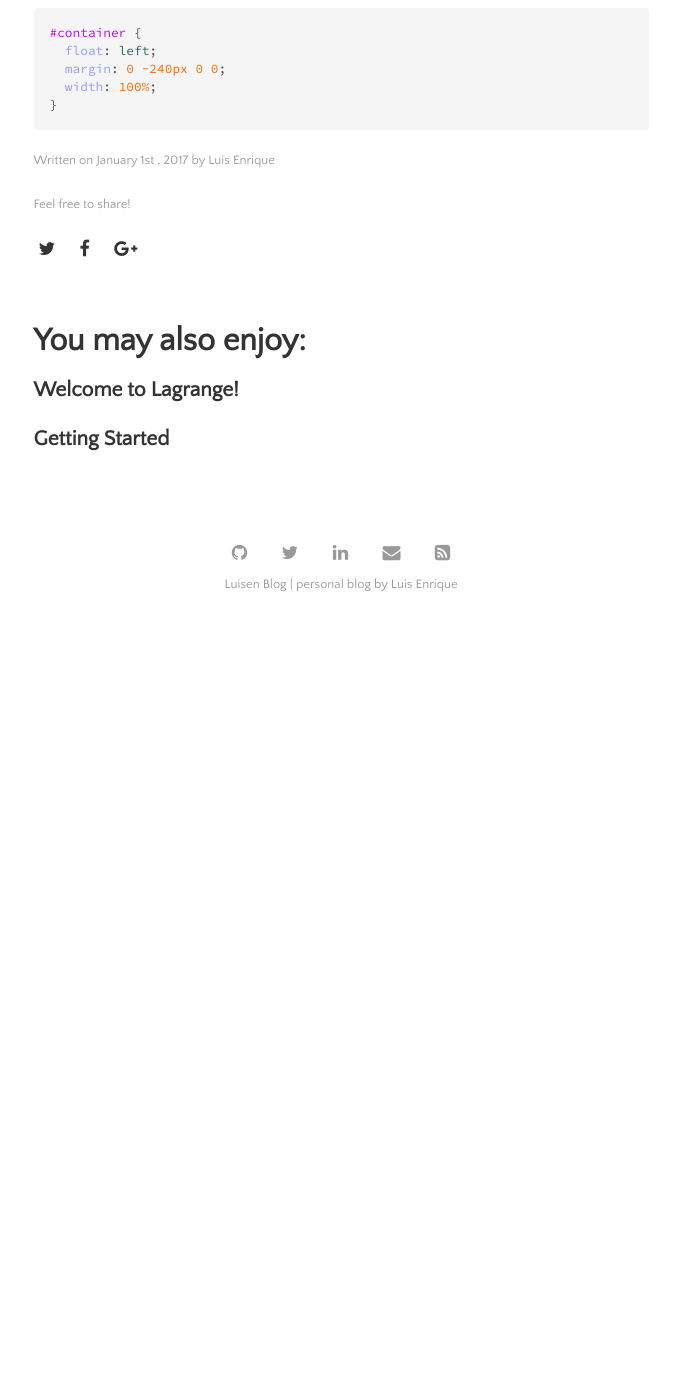
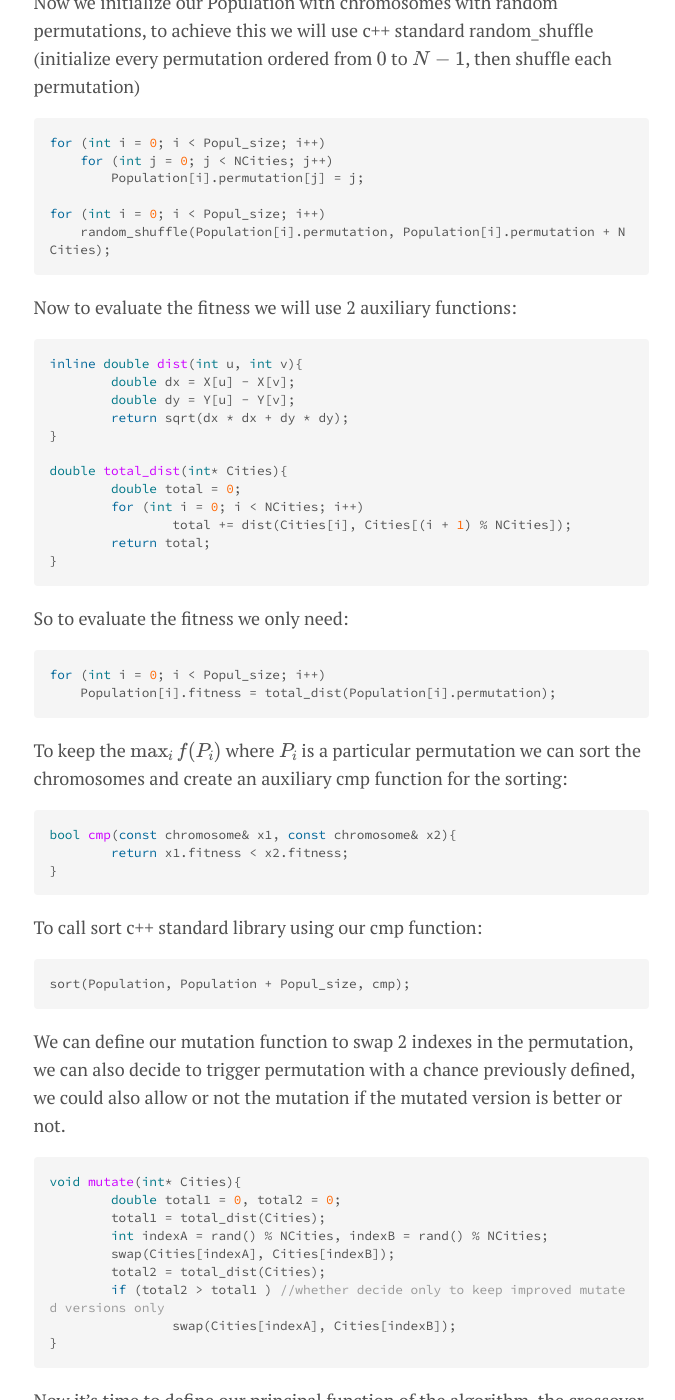
Before and after one commit to luisenriqueg/blog, a Jekyll site: the page built from _posts/2017-01-01-sample-post.md, in a window 1280 px wide and 1400 px high, scrolled down 4340 px. Shown: the whole window, without its empty margins (299-974 px from the left). Built offline with Jekyll 4.4.1, drawn with Linux system fonts in a browser that asks for light colours; nearby versions of some CDN libraries; formulas are drawn with MathJax 3; before the commit the page ends 4970 px from its top, so only the background shows below that; some of the changed text lies outside the part shown.

Commit message:
coded all the functions
defined and coded all functions

````diff
--- a/_posts/2017-01-01-sample-post.md
+++ b/_posts/2017-01-01-sample-post.md
@@ -72,8 +72,8 @@ Let the cities be enumerated, we can permute the enumeration of the cities and e
 
 ### Implementing the code in C++
 
-First we will define a city as an ordered pair $(x_i, y_i)$ for $i = 0, ...,N-1$ in a space $\mathbb{Z}\times\mathbb{Z}$ in a grid $\mbox{NSPACE}\times\mbox{NSPACE}$ we will create 2 arrays one for storing the $x$ and another for the $y$ (this could also be done with a pair)
-Additionally, we will define our main variables NSPACE (grid size), NCities (number of cities), Popul_size (Population size), NIter (Iterations we will rung the algorithm).
+First we will define a city as an ordered pair $(x_i, y_i)$ for $i = 0, ...,N-1$ in a space $\mathbb{Z}\times\mathbb{Z}$ in a grid $\mbox{NSPACE}\times\mbox{NSPACE}$ we will create 2 arrays one for storing the $x_i$ and another for the $y_i$ (this could also be done with a pair)
+Additionally, we will define our main variables NSPACE (grid size), NCities (number of cities), Popul_size (Population size), NIter (Iterations we will run the algorithm) the following values could also be read from a file or user input (stdin).
 
 ```cpp
 const int NSPACE = 250;
@@ -97,24 +97,113 @@ Now we can define our Population as an array of chromosomes:
 chromosome Population[Popul_size];
 ```
 
+We start by filling the cities with random (we will comment about our randonmess at the end of the post) points within the grid:
 
-> This quote will change your life. It will reveal the secrets of the universe, and all the wonders of humanity. Don't misuse it.
+```cpp
+srand(time(NULL));
+for (int i = 0; i < NCities; i++){
+    X[i] = rand() % NSPACE; Y[i] = rand() % NSPACE;
+}
+```
+Now we initialize our Population with chromosomes with random permutations, to achieve this we will use c++ standard random_shuffle (initialize every permutation ordered from $0$ to $N-1$, then shuffle each permutation)
+
+```cpp
+for (int i = 0; i < Popul_size; i++)
+    for (int j = 0; j < NCities; j++)
+        Population[i].permutation[j] = j;
+
+for (int i = 0; i < Popul_size; i++)
+    random_shuffle(Population[i].permutation, Population[i].permutation + NCities);
+```
+Now to evaluate the fitness we will use 2 auxiliary functions:
+
+```cpp
+inline double dist(int u, int v){
+	double dx = X[u] - X[v];
+	double dy = Y[u] - Y[v];
+	return sqrt(dx * dx + dy * dy);
+}
+
+double total_dist(int* Cities){
+	double total = 0;
+	for (int i = 0; i < NCities; i++)
+		total += dist(Cities[i], Cities[(i + 1) % NCities]);
+	return total;
+}
+```
+So to evaluate the fitness we only need:
+```cpp
+for (int i = 0; i < Popul_size; i++)
+    Population[i].fitness = total_dist(Population[i].permutation);
+```
+To keep the $\max_i f(P_i)$ where $P_i$ is a particular permutation we can sort the chromosomes and create an auxiliary cmp function for the sorting:
+```cpp
+bool cmp(const chromosome& x1, const chromosome& x2){
+	return x1.fitness < x2.fitness;
+}
+```
+To call sort c++ standard library using our cmp function:
+```cpp
+sort(Population, Population + Popul_size, cmp);
+```
+
+We can define our mutation function to swap 2 indexes in the permutation, we can also decide to trigger permutation with a chance previously defined, we could also allow or not the mutation if the mutated version is better or not.
+
+```cpp
+void mutate(int* Cities){
+	double total1 = 0, total2 = 0;
+	total1 = total_dist(Cities);
+	int indexA = rand() % NCities, indexB = rand() % NCities;
+	swap(Cities[indexA], Cities[indexB]);
+	total2 = total_dist(Cities);
+	if (total2 > total1 ) //whether decide only to keep improved mutated versions only
+		swap(Cities[indexA], Cities[indexB]);
+}
+```
+
+Now it's time to define our principal function of the algorithm, the crossover there can be several ways to define this, in this case I have chosen the following approach: First we will crossover all the chromosomes only with our best permutation found so far we will evaluate for a particular city which of the 2 chromosomes.permutation give us the shortest distance to the next city in that permutation. ("biologically this means we keep the best genes in each chromosome") If the next city to be chosen is already chose or we can assign a random city that hasn't been chosen yet, so our code would be the following:
+
+```cpp
+chromosome crossover(int* p1, int* p2){
+	chromosome child;
+	bool visited[NCities];
+	memset(visited, false, sizeof visited);
+	int city = rand() % NCities;
+	double dist1, dist2;
+	child.permutation[0] = city;
+	visited[city] = true;
+	int p1x, p2x;
+	for (int j = 1; j < NCities; j++){
+		for (int i = 0; i < NCities; i++){
+			if (city == p1[i]){
+				dist1 = dist(p1[i], p1[(i + 1) % NCities]);
+				p1x = p1[(i + 1) % NCities];
+			}
+			if (city == p2[i]){
+				dist2 = dist(p2[i], p2[(i + 1) % NCities]);
+				p2x = p2[(i + 1) % NCities];
+			}
+		}
+		child.permutation[j] = dist1 < dist2 ? p1x : p2x;
+		if (visited[p1x]) child.permutation[j] = p2x;
+		else if (!visited[p1x] && visited[p2x]) child.permutation[j] = p1x;
+		city = child.permutation[j];
+		while (visited[city]){
+			city = rand() % NCities;
+		}
+		child.permutation[j] = city;
+		visited[city] = true;
+	}
+	child.fitness = total_dist(child.permutation);
+	return child;
+}
+```
 
 
 
 
 
-The [Schrödinger equation](https://en.wikipedia.org/wiki/Schr%C3%B6dinger_equation) is a partial differential equation that describes how the quantum state of a quantum system changes with time:
 
 
-### Code Highlighting
 
-You can find the full list of supported programming languages [here](https://github.com/jneen/rouge/wiki/List-of-supported-languages-and-lexers).
-
-```css
-#container {
-  float: left;
-  margin: 0 -240px 0 0;
-  width: 100%;
-}
-```
+> This quote will change your life. It will reveal the secrets of the universe, and all the wonders of humanity. Don't misuse it.
````
